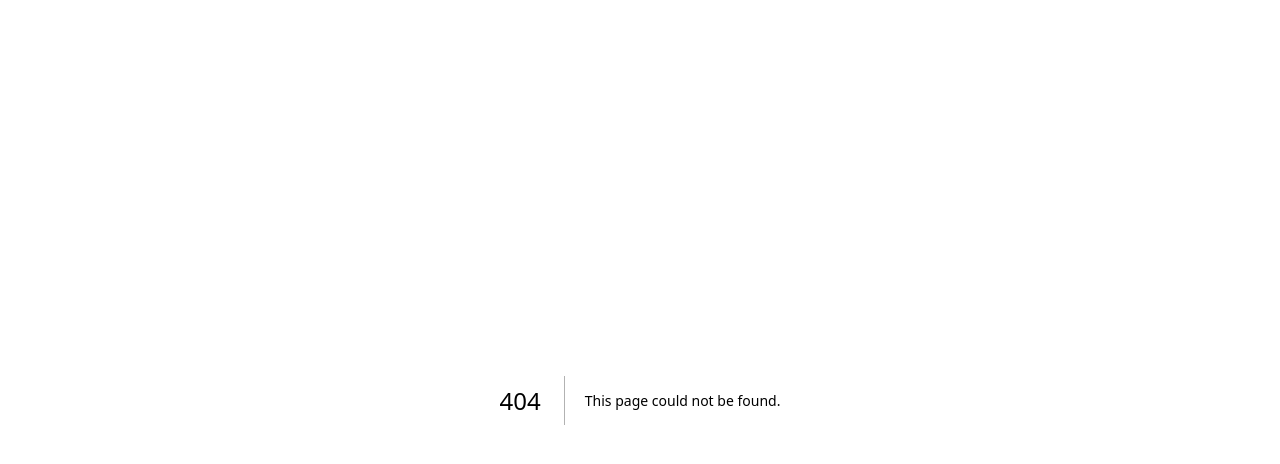
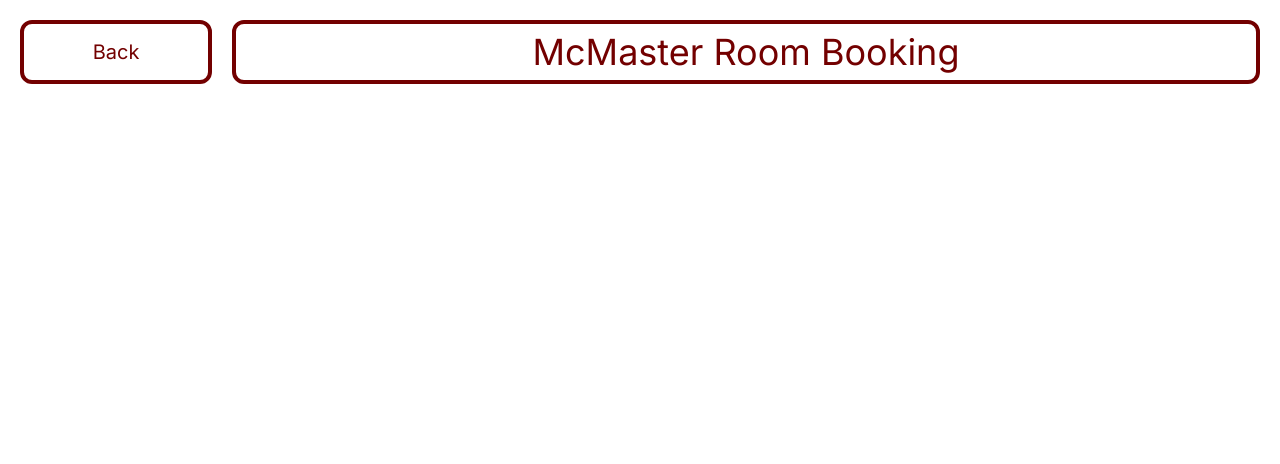
Before and after one commit to owengretzinger/room-booking-system, a Next.js app: page /cancel in a window 1280 px wide. Before the commit this address had no page. Shown: the top 464 px of the page. Built offline with nearby package versions, Linux system fonts and the light colour scheme.

Commit message:
add cancel route

```diff
--- /dev/null
+++ b/src/app/cancel/page.tsx
@@ -0,0 +1,10 @@
+import Header from '../Header';
+
+export default function Cancel() {
+  return (
+    <>
+      <Header back={'/'} next={undefined} state_progress={undefined}></Header>
+      <main className="flex min-h-screen flex-col items-center justify-between"></main>
+    </>
+  );
+}
```
